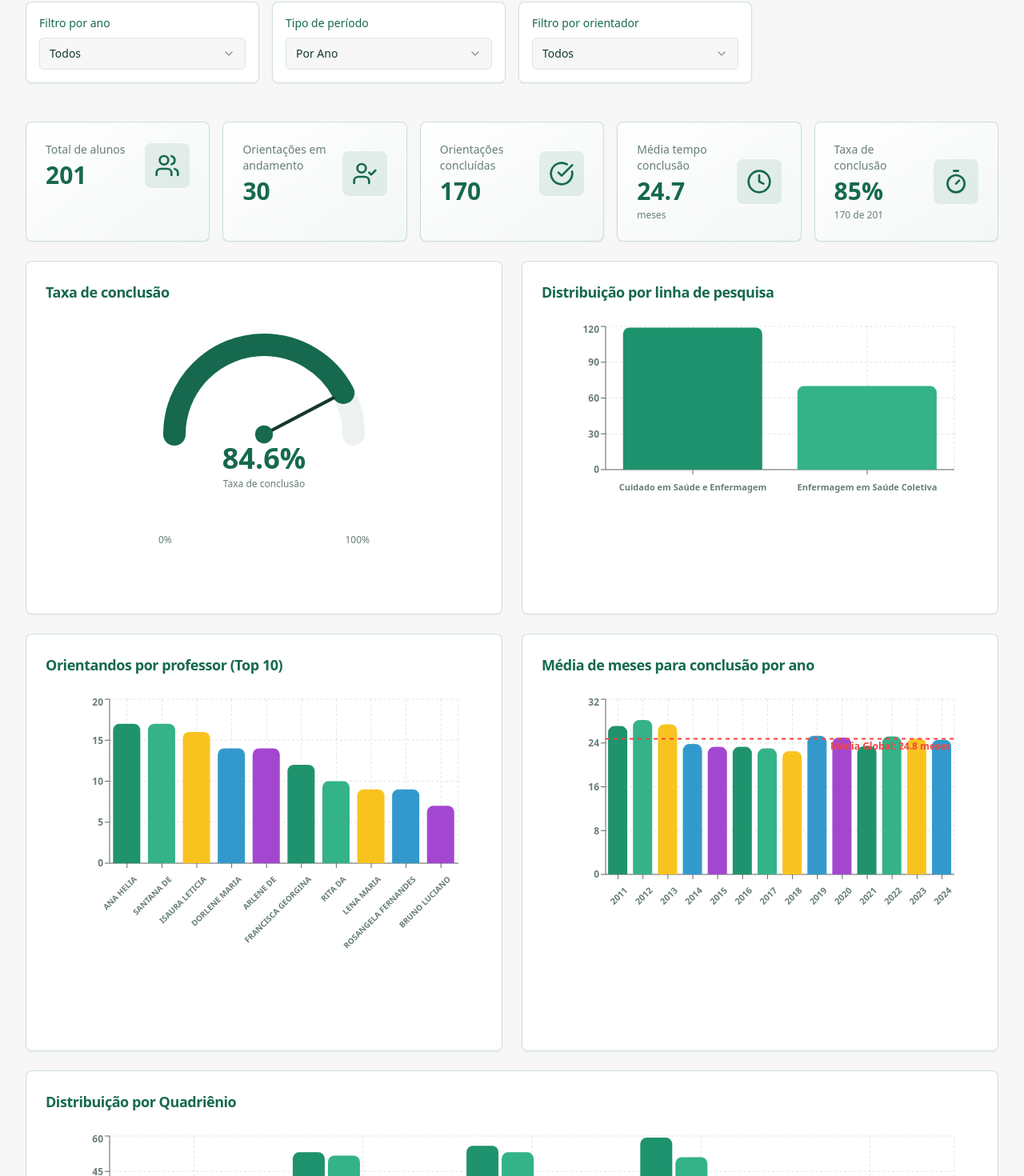
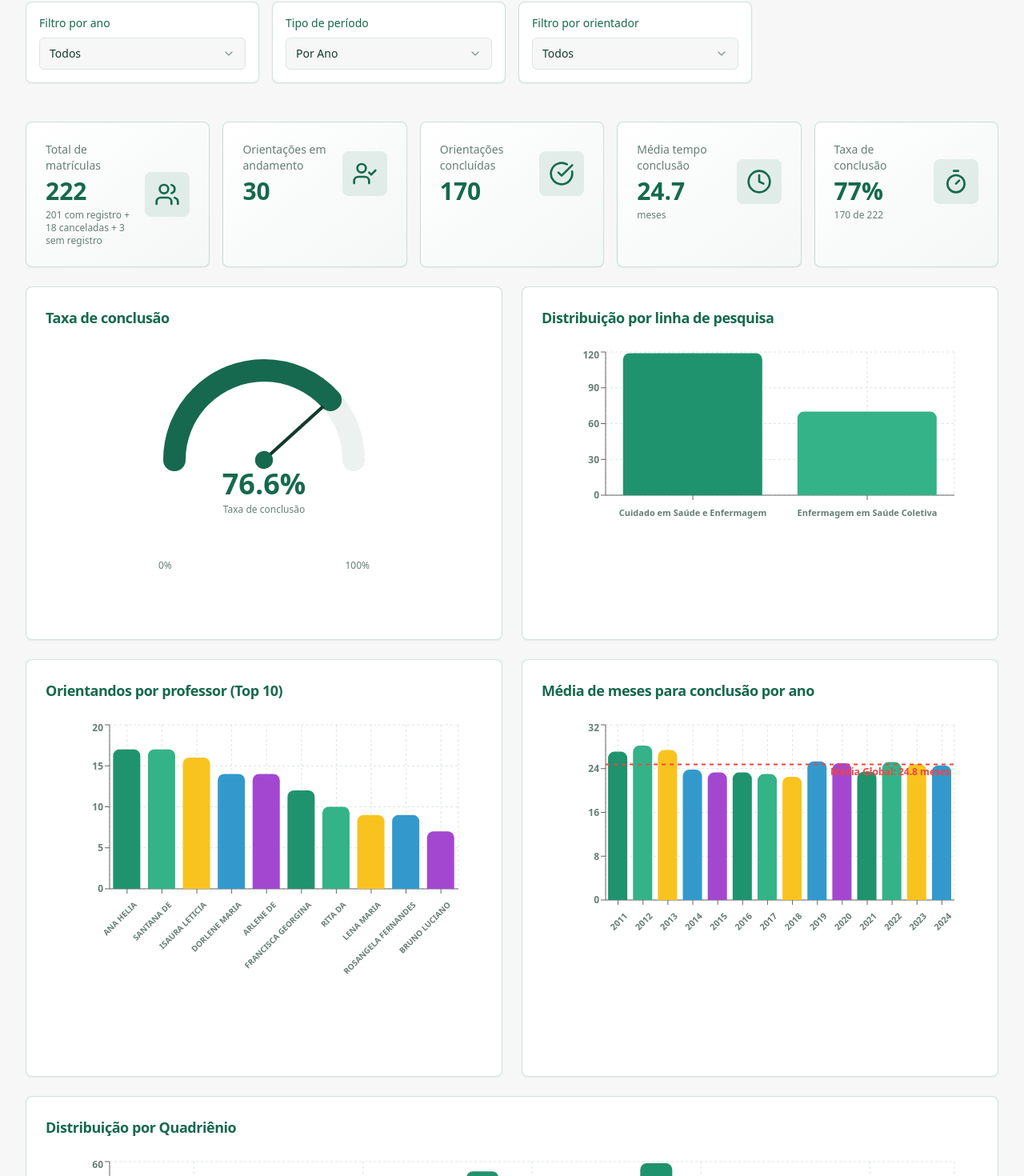
Before and after one commit to EmanuelSilva69/ppgenf-insight-dash, a React (Vite) app: page / in a window 1280 px wide. Shown: the part 238-1708 px from the top of the page at 80% size. Built offline with nearby package versions, Linux system fonts and the light colour scheme; the HTML template or start-up script is replaced by a standard one.

Commit message:
Remove botao de exportar e exibe as 222 matriculas oficiais no dashboard

```diff
--- a/src/components/dashboard/ExportButton.tsx
+++ /dev/null
@@ -1,98 +0,0 @@
-import { Button } from "@/components/ui/button";
-import {
-  DropdownMenu,
-  DropdownMenuContent,
-  DropdownMenuItem,
-  DropdownMenuTrigger,
-} from "@/components/ui/dropdown-menu";
-import { Download, FileSpreadsheet, FileText } from "lucide-react";
-import * as XLSX from "xlsx";
-import { AcademicRecord } from "@/data/academicData";
-import { toast } from "sonner";
-
-interface ExportButtonProps {
-  data: AcademicRecord[];
-  filename?: string;
-}
-
-export const ExportButton = ({ data, filename = "ppgenf-dados" }: ExportButtonProps) => {
-  const prepareExportData = () => {
-    return data.map(record => ({
-      "Ano": record.ano,
-      "Turma": record.turma,
-      "Matrícula": record.matricula,
-      "Nome": record.nome,
-      "Orientador(a)": record.orientador,
-      "Linha de Pesquisa": record.linhaPesquisa,
-      "Mês/Ano Entrada": record.mesAnoEntrada,
-      "Mês/Ano Limite": record.mesAnoLimite,
-      "Defesa": record.defesa,
-      "Qualificação": record.dataQualificacao || "",
-      "Total de Meses": record.totalMeses,
-      "Conclusão no Prazo": record.conclusaoNoPrazo === "SIM" ? "Sim" :
-                           record.conclusaoNoPrazo === "NÃO" ? "Não" : "Em andamento"
-    }));
-  };
-
-  const exportToExcel = () => {
-    try {
-      const exportData = prepareExportData();
-      const worksheet = XLSX.utils.json_to_sheet(exportData);
-      const workbook = XLSX.utils.book_new();
-      XLSX.utils.book_append_sheet(workbook, worksheet, "Dados PPGENF");
-
-      // Auto-size columns
-      const colWidths = Object.keys(exportData[0] || {}).map(key => ({
-        wch: Math.max(key.length, 15)
-      }));
-      worksheet["!cols"] = colWidths;
-
-      XLSX.writeFile(workbook, `${filename}.xlsx`);
-      toast.success("Arquivo Excel exportado com sucesso!");
-    } catch (error) {
-      toast.error("Erro ao exportar arquivo Excel");
-      console.error(error);
-    }
-  };
-
-  const exportToCSV = () => {
-    try {
-      const exportData = prepareExportData();
-      const worksheet = XLSX.utils.json_to_sheet(exportData);
-      const csv = XLSX.utils.sheet_to_csv(worksheet);
-
-      const blob = new Blob([csv], { type: "text/csv;charset=utf-8;" });
-      const link = document.createElement("a");
-      link.href = URL.createObjectURL(blob);
-      link.download = `${filename}.csv`;
-      link.click();
-      URL.revokeObjectURL(link.href);
-
-      toast.success("Arquivo CSV exportado com sucesso!");
-    } catch (error) {
-      toast.error("Erro ao exportar arquivo CSV");
-      console.error(error);
-    }
-  };
-
-  return (
-    <DropdownMenu>
-      <DropdownMenuTrigger asChild>
-        <Button variant="outline" className="gap-2">
-          <Download className="h-4 w-4" />
-          Exportar
-        </Button>
-      </DropdownMenuTrigger>
-      <DropdownMenuContent align="end">
-        <DropdownMenuItem onClick={exportToExcel} className="gap-2 cursor-pointer">
-          <FileSpreadsheet className="h-4 w-4" />
-          Exportar para Excel (.xlsx)
-        </DropdownMenuItem>
-        <DropdownMenuItem onClick={exportToCSV} className="gap-2 cursor-pointer">
-          <FileText className="h-4 w-4" />
-          Exportar para CSV (.csv)
-        </DropdownMenuItem>
-      </DropdownMenuContent>
-    </DropdownMenu>
-  );
-};
--- a/src/pages/Index.tsx
+++ b/src/pages/Index.tsx
@@ -46,25 +46,30 @@ const Index = () => {
     return data;
   }, [selectedYear, selectedProfessor, selectedPeriodType, selectedPeriod]);
 
+  const programTotals = useMemo(() => getProgramTotals(), []);
+
   // Gets program totals when no filters, filtered when there are filters
   const getProgramStats = useMemo(() => {
     const hasFilters = selectedYear !== "Todos" || selectedProfessor !== "Todos" || selectedPeriod !== "Todos";
 
     if (!hasFilters) {
-      // No filters - use academicData totals only (students with complete academic records)
+      // No filters - use official totals (222 matrículas, 170 concluintes)
       return {
-        totalMatriculados: academicData.length,
-        totalConcluintes: academicData.filter(r => r.defesa !== "").length,
-        totalEmAndamento: academicData.filter(r => r.conclusaoNoPrazo === "EM_ANDAMENTO" || r.conclusaoNoPrazo === "MATRICULADO").length,
+        totalMatriculados: programTotals.matriculados,
+        totalConcluintes: programTotals.concluintes,
+        totalEmAndamento: programTotals.emAndamento,
       };
-    } else if (selectedYear !== "Todos") {
-      // Filter by year from academicData
-      const yearData = academicData.filter(r => r.ano === parseInt(selectedYear));
-      return {
-        totalMatriculados: yearData.length,
-        totalConcluintes: yearData.filter(r => r.defesa !== "").length,
-        totalEmAndamento: yearData.filter(r => r.conclusaoNoPrazo === "EM_ANDAMENTO" || r.conclusaoNoPrazo === "MATRICULADO").length,
-      };
+    } else if (selectedYear !== "Todos" && selectedProfessor === "Todos") {
+      // Filter by year using the official per-year totals
+      const yearData = selectiveProcessData.filter(t => t.ano === parseInt(selectedYear));
+      if (yearData.length > 0) {
+        const year = yearData[0];
+        return {
+          totalMatriculados: year.matriculados,
+          totalConcluintes: year.concluintes,
+          totalEmAndamento: year.emAndamento,
+        };
+      }
     }
 
     // For other filters, use filtered academic data
@@ -73,7 +78,7 @@ const Index = () => {
       totalConcluintes: filteredData.filter(r => r.defesa !== "").length,
       totalEmAndamento: filteredData.filter(r => r.conclusaoNoPrazo === "EM_ANDAMENTO" || r.conclusaoNoPrazo === "MATRICULADO").length,
     };
-  }, [selectedYear, selectedProfessor, selectedPeriod, selectedPeriodType, filteredData]);
+  }, [selectedYear, selectedProfessor, selectedPeriod, selectedPeriodType, filteredData, programTotals]);
 
   // Calculate KPIs using program stats
   const totalStudents = getProgramStats.totalMatriculados;
@@ -182,8 +187,9 @@ const Index = () => {
             {/* KPI Cards - Responsivo com Grid Adaptativo */}
             <div className="grid grid-cols-1 xs:grid-cols-2 md:grid-cols-3 lg:grid-cols-4 xl:grid-cols-5 gap-2 sm:gap-3 md:gap-4">
               <KPICard
-                title="Total de alunos"
+                title="Total de matrículas"
                 value={totalStudents}
+                subtitle="201 com registro + 18 canceladas + 3 sem registro"
                 icon={Users}
               />
               <KPICard
@@ -239,7 +245,7 @@ const Index = () => {
             {/* Student List */}
             <div>
               <StudentList
-                title="Lista de alunos"
+                title="Lista de alunos com registro acadêmico"
                 students={filteredData}
               />
             </div>
```
